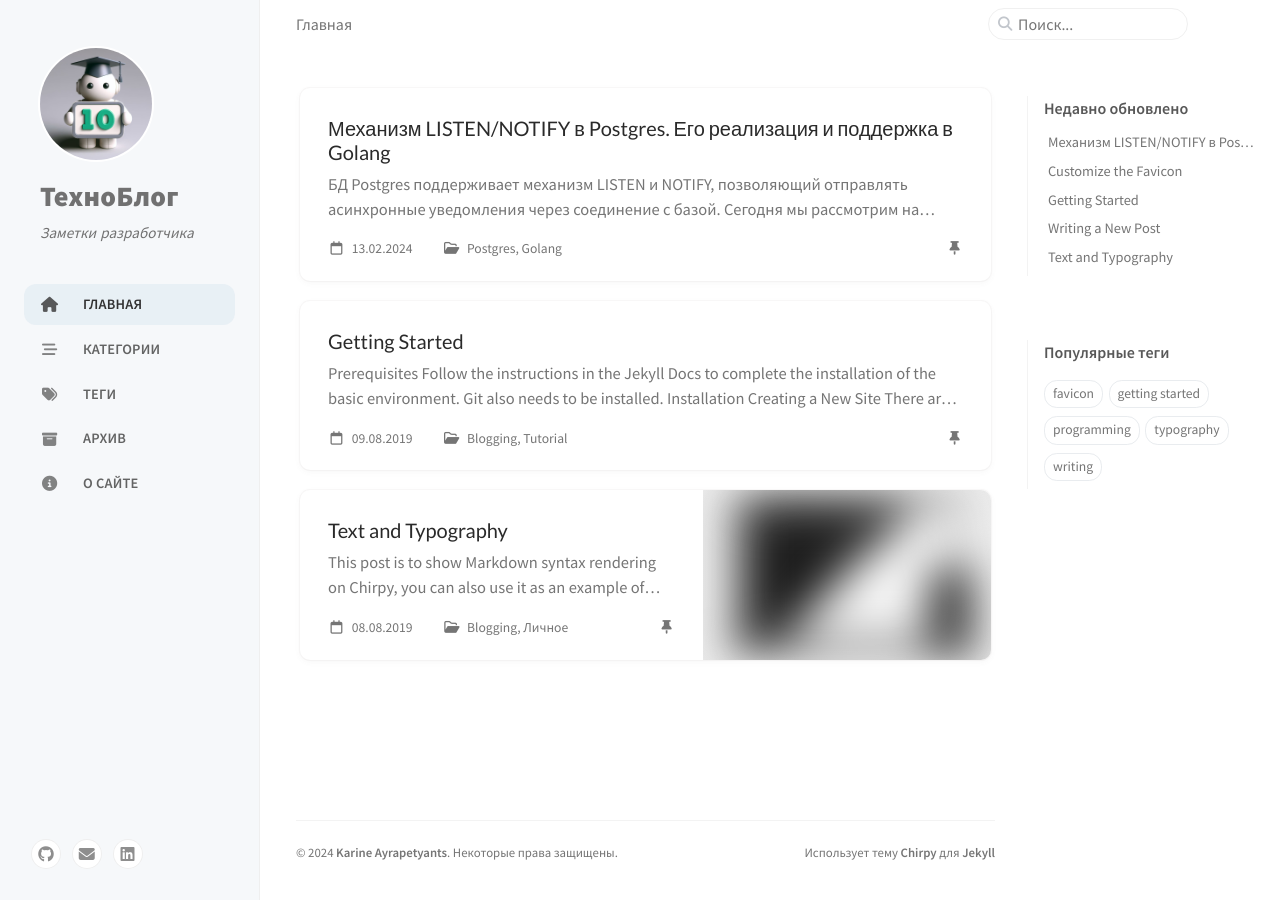
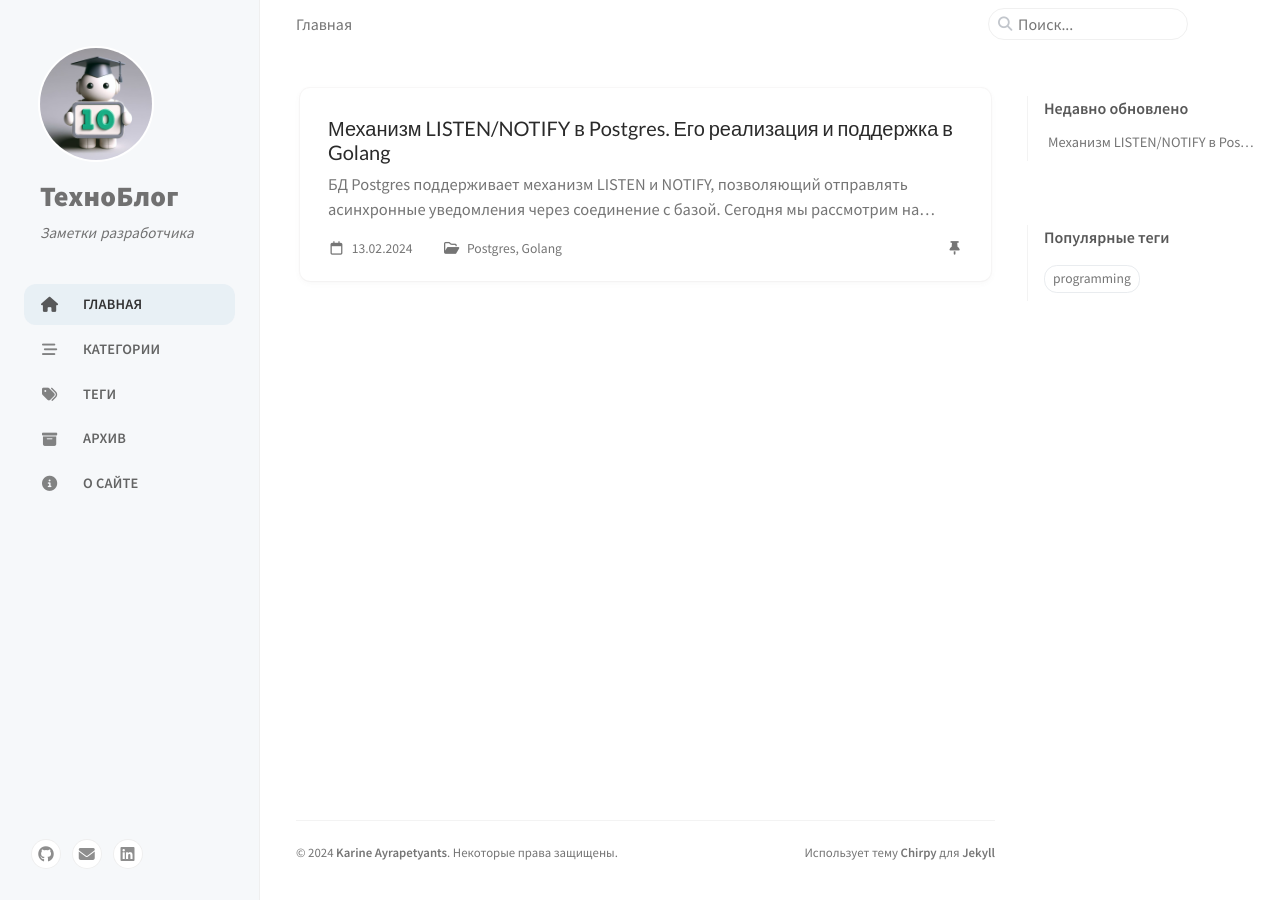
Before and after one commit to KarineAyrs/KarineAyrs.github.io, a Jekyll site: the page built from index.html, in a window 1280 px wide. Built offline with Jekyll 4.4.1, drawn with Linux system fonts in a browser that asks for light colours; cached includes are drawn as plain includes.

Commit message:
exclude tutorial

```diff
--- a/_config.yml
+++ b/_config.yml
@@ -197,10 +197,10 @@ exclude:
   - LICENSE
   - rollup.config.js
   - package*.json
-  # - _posts/2019-08-08-text-and-typography.md
-  # - _posts/2019-08-08-write-a-new-post.md
-  # - _posts/2019-08-11-customize-the-favicon.md
-  # - _posts/2019-08-09-getting-started.md
+  - _posts/2019-08-08-text-and-typography.md
+  - _posts/2019-08-08-write-a-new-post.md
+  - _posts/2019-08-11-customize-the-favicon.md
+  - _posts/2019-08-09-getting-started.md
 jekyll-archives:
   enabled: [categories, tags]
   layouts:
```
